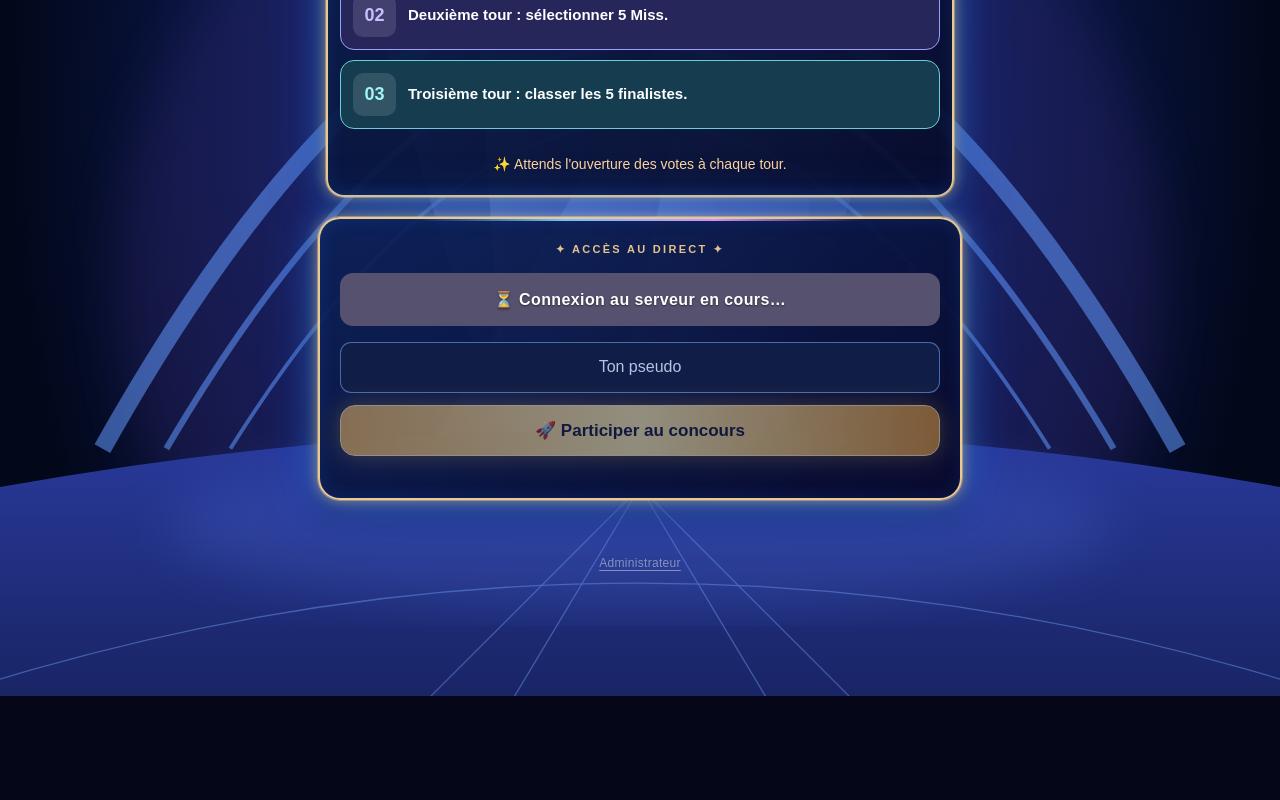
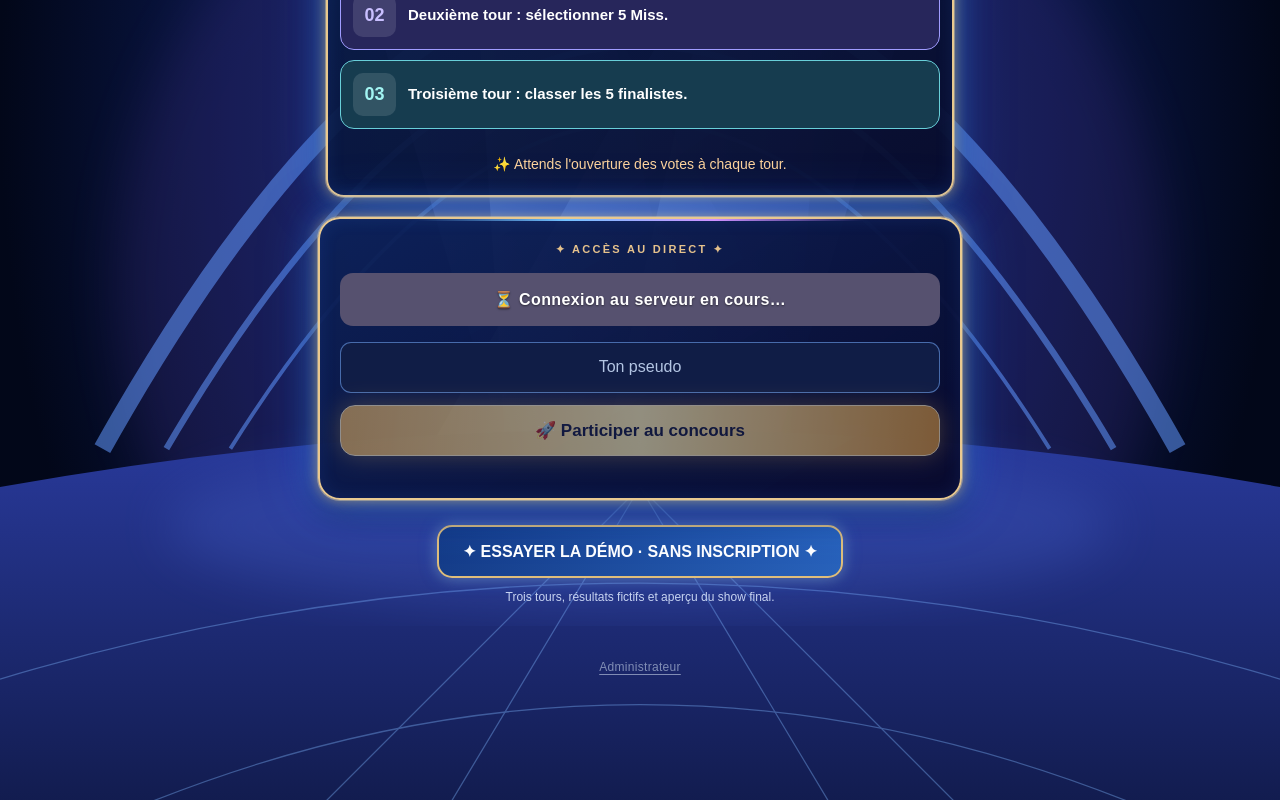
Before and after one commit to ludhardy-arch/miss2027, a React (Vite) app in the folder miss2026-main/: page /#/login in a window 1280 px wide. Shown: the part 857-1657 px from the top of the page. Before the commit the page ends 1553 px from the top, so only its background shows below. Built offline with nearby package versions, Linux system fonts and the light colour scheme; no server answers; the database is empty.

Commit message:
TEST: add discoverable demo button on login page

```diff
--- a/miss2026-main/src/pages/Login.jsx
+++ b/miss2026-main/src/pages/Login.jsx
@@ -102,6 +102,7 @@ export default function Login({ setUser }) {
       {error && <p role="alert" style={{ color: "#b00020" }}>{error}</p>}
       {adminUid && <p>Ton UID Firebase : <code>{adminUid}</code> — à renseigner dans Render et dans les règles Firebase.</p>}
       </div>
+      <div className="demo-entry-link" style={{ textAlign: "center", padding: "25px 10px 0" }}><button type="button" onClick={() => navigate("/demo")} style={{ background: "linear-gradient(110deg,#143b87,#2862bb)", border: "2px solid #dfbe7b", borderRadius: 15, boxShadow: "0 0 18px rgba(39,131,255,.45),0 0 14px rgba(246,198,102,.3)", color: "white", padding: "15px 24px", fontSize: 16, fontWeight: 800 }}>✦ ESSAYER LA DÉMO · SANS INSCRIPTION ✦</button><p style={{ color: "#c7d4f2", fontSize: 12 }}>Trois tours, résultats fictifs et aperçu du show final.</p></div>
       <footer style={{ textAlign: "center", margin: "38px auto 0", padding: "12px 0 20px" }}>
         <button type="button" onClick={loginAdmin} disabled={pending} style={{ background: "transparent", border: "none", boxShadow: "none", color: "#9ba8c8", padding: "6px 12px", fontSize: 12, fontWeight: 500, letterSpacing: ".025em", textDecoration: "underline", textUnderlineOffset: 3, cursor: pending ? "default" : "pointer", opacity: pending ? .45 : .8 }}>
           Administrateur
```
